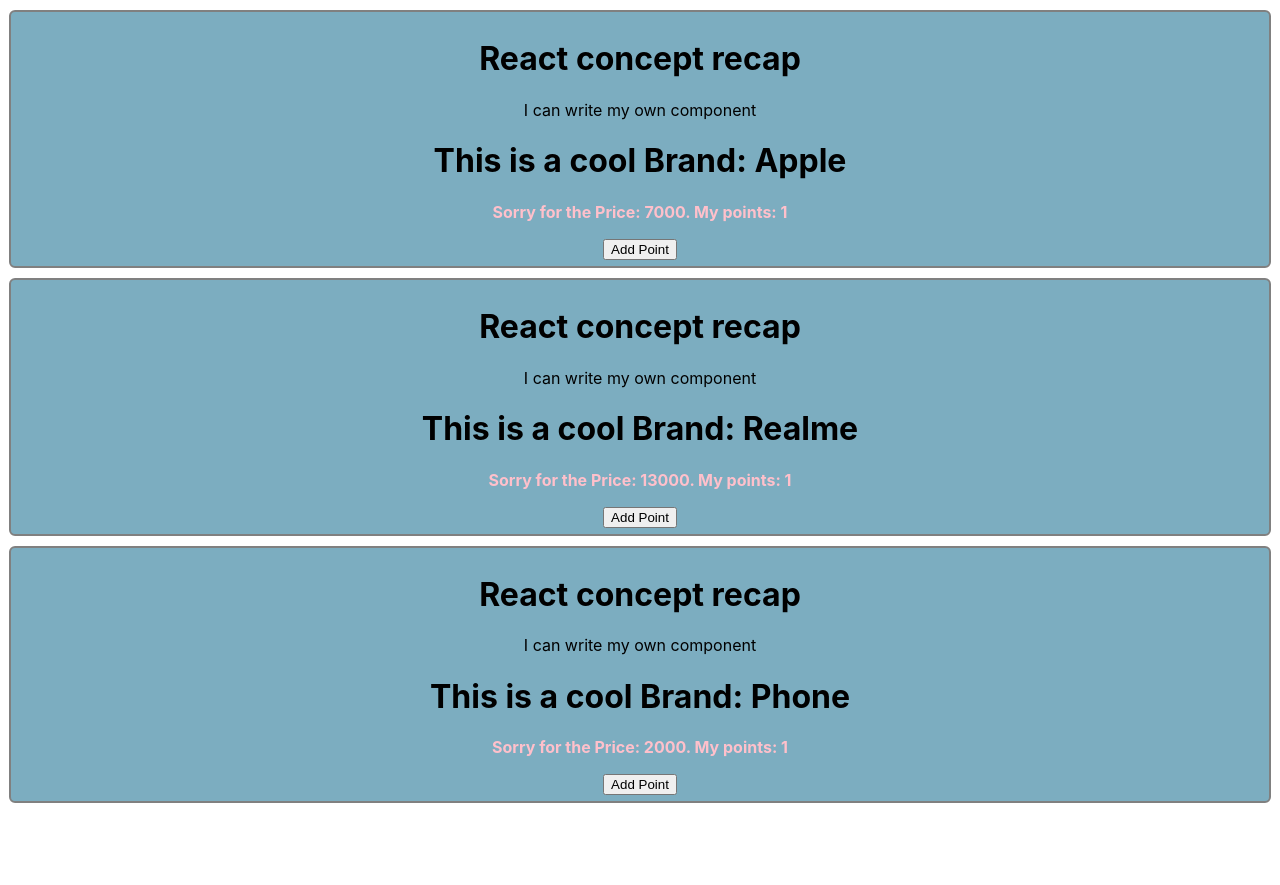
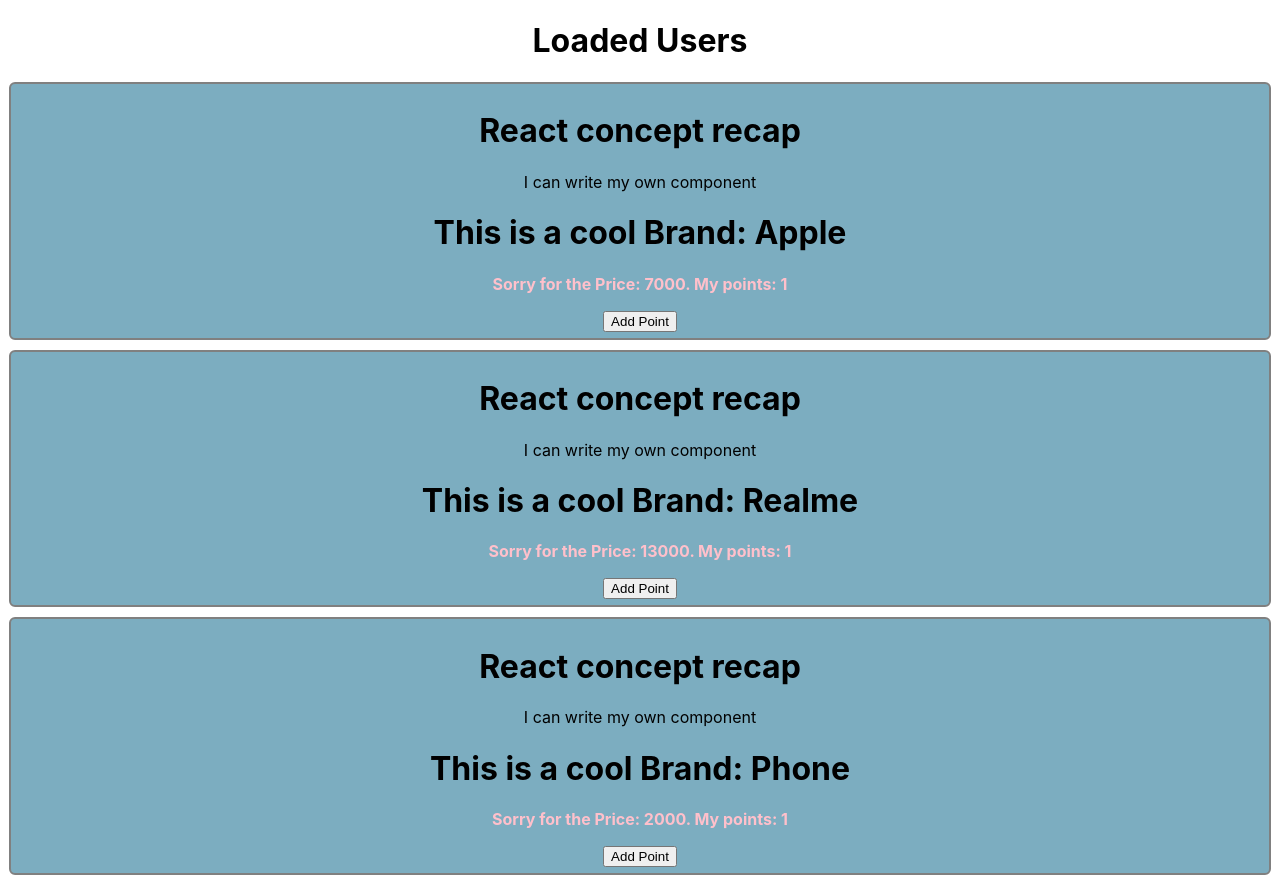
Before and after one commit to mdraselmiah95/react-core-concepts-recap, a React (Create React App) app: page / in a window 1280 px wide. Before the commit the page ends 813 px from the top, so only its background shows below. Built offline with nearby package versions, Linux system fonts and the light colour scheme; no server answers.

Commit message:
WIP on React core concept recap

```diff
--- a/src/App.js
+++ b/src/App.js
@@ -1,16 +1,34 @@
-import { useState } from "react";
+import { useEffect, useState } from "react";
 import "./App.css";
 
 function App() {
   return (
     <div className="App">
+      <LoadUsers></LoadUsers>
       <MyComponent brand="Apple" price="7000"></MyComponent>
       <MyComponent brand="Realme" price="13000"></MyComponent>
       <MyComponent brand="Phone" price="2000"></MyComponent>
     </div>
   );
 }
+// loadUsers
 
+function LoadUsers() {
+  const [users, setUsers] = useState([]);
+
+  useEffect(() => {
+    fetch("https://jsonplaceholder.typicode.com/users")
+      .then((res) => res.json())
+      .then((data) => setUsers(data));
+  }, []);
+  return (
+    <div>
+      <h1>Loaded Users</h1>
+    </div>
+  );
+}
+
+// my component
 function MyComponent(props) {
   const handleAddPoint = () => {
     // console.log("clicked");
```
